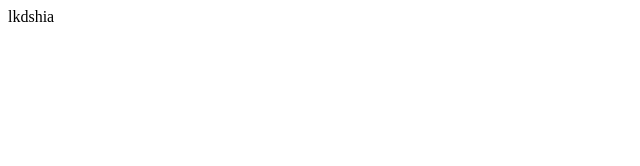
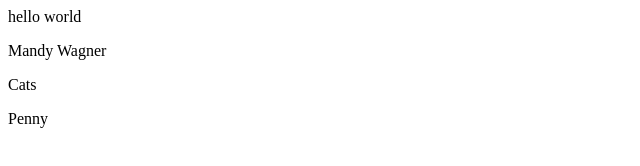
Before and after one commit to mandddyyy/git-inClass, a plain HTML site: page index.html in a window 1280 px wide. Shown: the whole page, without its empty margins (0-640 px from the left). Drawn offline with Linux system fonts and the light colour scheme.

Commit message:
Added two paragraphs to the homepage

```diff
--- a/index.html
+++ b/index.html
@@ -6,7 +6,21 @@
   <body>
     <p>
 
-      lkdshia
+     hello world
+    </p>
+
+    <p>
+
+      Mandy Wagner
+    </p>
+    <p>
+
+      Cats
+
+    </p>
+    <p>
+      Penny
+
     </p>
   </body>
 </html>
```
